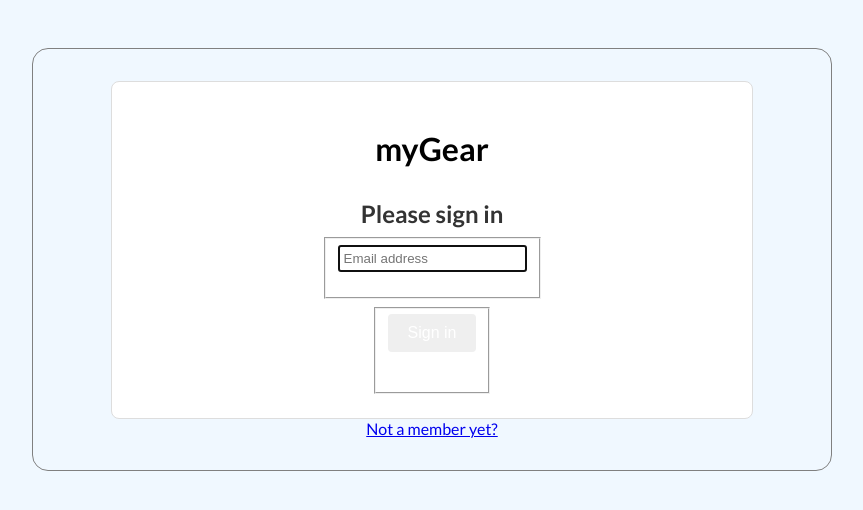
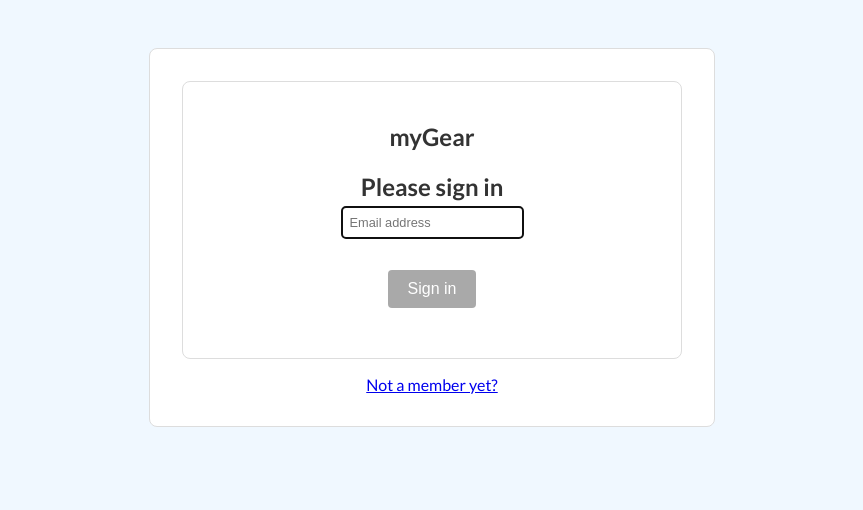
Before and after one commit to jeremywhitney/mygear, a React (Vite) app: page /login in a window 1280 px wide. Shown: the top 510 px of the page, without its empty margins (208-1071 px from the left). Built offline with nearby package versions, Linux system fonts and the light colour scheme.

Commit message:
Applied styling to Login/Register views

```diff
--- a/src/components/auth/Login.css
+++ b/src/components/auth/Login.css
@@ -1,28 +1,56 @@
+/* General Styles for Auth Container */
 .auth-container {
-    border: 1px solid gray;
-    margin: 3rem 15rem;
+  border: 1px solid #ddd; /* Consistent border color */
+  margin: 3rem auto; /* Center container with auto margins */
   padding: 2rem;
-    border-radius: 1rem;
+  border-radius: 8px; /* Match border-radius used elsewhere */
+  background-color: #ffffff; /* Match background color used in other components */
+  max-width: 500px; /* Set a max-width for better responsiveness */
 }
 
+/* Header Styling */
 .header {
-    font-size: 2rem;
+  font-size: 1.5rem; /* Adjusted to match other headers */
+  color: #333; /* Consistent text color */
+  text-align: center; /* Center align header text */
+  margin-bottom: 1rem; /* Add space below the header */
 }
 
+/* Auth Form Layout */
 .auth-form {
   display: flex;
   flex-direction: column;
   align-items: center;
 }
 
+/* Auth Form Input */
 .auth-form-input {
-    padding: 0.25rem;
+  width: 100%; /* Full width of the container */
+  padding: 8px; /* Match padding style */
+  border: 1px solid #ccc; /* Consistent border color */
+  border-radius: 4px; /* Match border-radius */
+  font-size: 0.8rem; /* Match font size */
+  box-sizing: border-box; /* Ensure padding is included in width */
+  margin-bottom: 1rem; /* Space between inputs */
 }
 
+/* Register Link */
 .register-link {
   text-align: center;
+  margin-top: 1rem; /* Space above the link */
 }
 
+/* Fieldset Styling */
 .auth-fieldset {
-    margin: 0.25rem 0rem;
+  border: none; /* Remove default border */
+  margin: 0; /* Remove margin */
+  padding: 0; /* Remove padding */
 }
+
+.sign-in-button, .register-button {
+  background-color: darkgrey;
+}
+
+.sign-in-button:hover, .register-button:hover {
+  background-color: dimgray;
+}
--- a/src/components/auth/Login.jsx
+++ b/src/components/auth/Login.jsx
@@ -48,7 +48,7 @@ export const Login = () => {
           </fieldset>
           <fieldset className="auth-fieldset">
             <div>
-              <button type="submit">Sign in</button>
+              <button className="sign-in-button" type="submit">Sign in</button>
             </div>
           </fieldset>
         </form>
--- a/src/components/auth/Register.jsx
+++ b/src/components/auth/Register.jsx
@@ -95,7 +95,7 @@ export const Register = (props) => {
         </fieldset>
         <fieldset className="auth-fieldset">
           <div>
-            <button type="submit">Register</button>
+            <button className="register-button" type="submit">Register</button>
           </div>
         </fieldset>
       </form>
```
Lines whose indentation alone changed are shown as unchanged.
